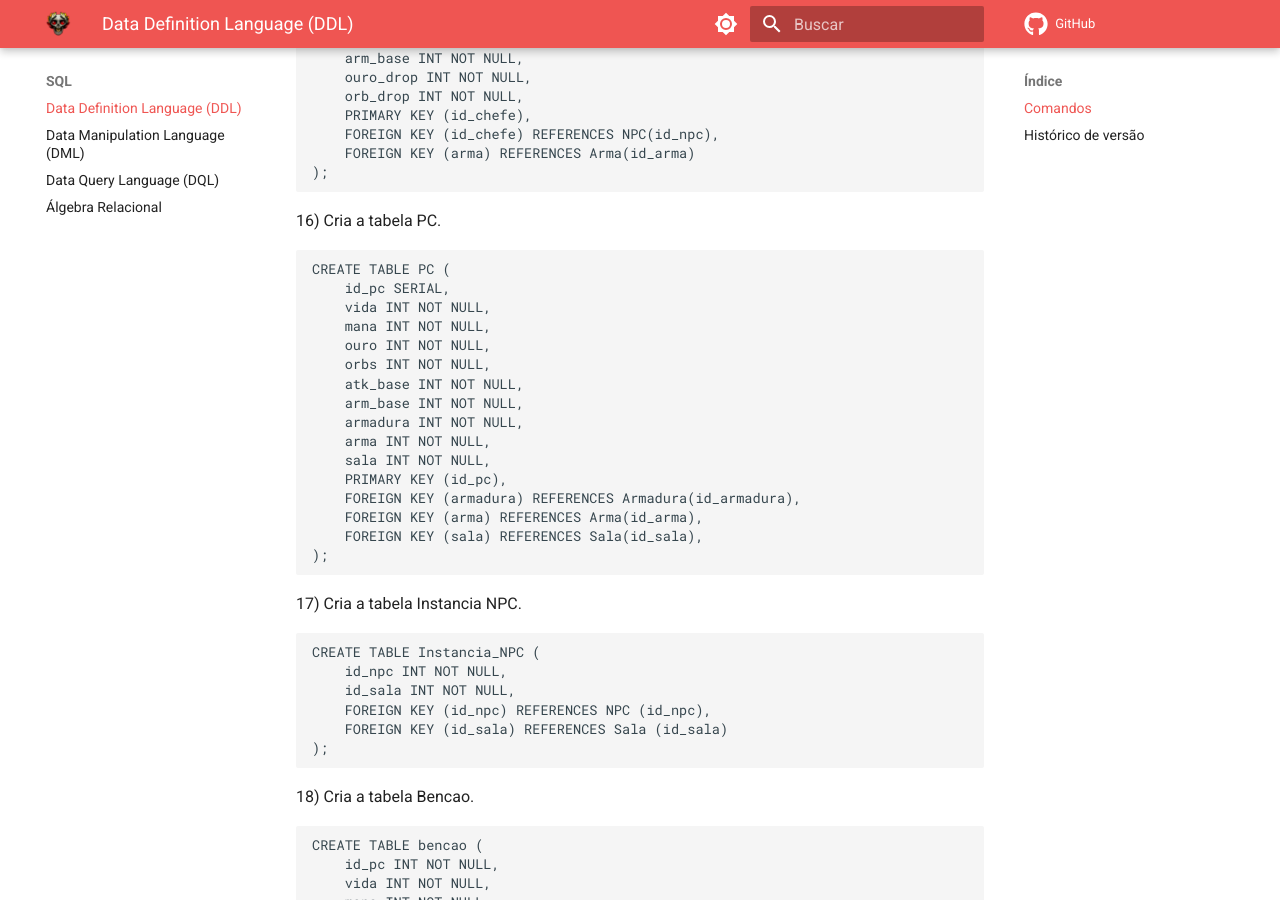
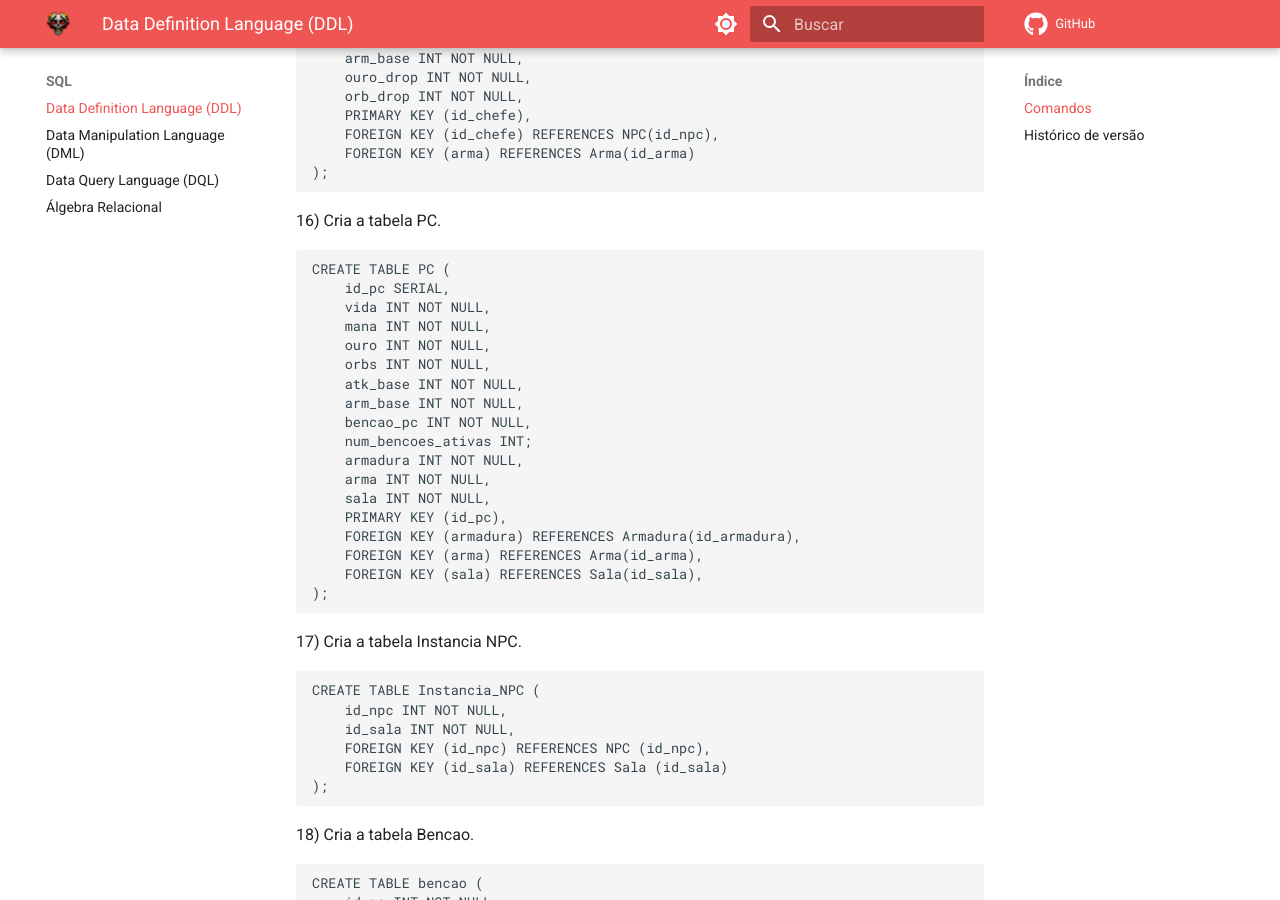
Before and after one commit to SBD1/2023.2-Dark-Souls, an MkDocs documentation site: the page built from docs/Modulo-2/DDL.md, in a window 1280 px wide and 900 px high, scrolled down 3691 px. Built offline with MkDocs 1.6.1 and Material for MkDocs 9.7.7, drawn with Linux system fonts in a browser that asks for light colours; comment, search, counter and statistics services are not loaded.

```diff
--- a/docs/Modulo-2/DDL.md
+++ b/docs/Modulo-2/DDL.md
@@ -167,6 +167,8 @@ CREATE TABLE PC (
     orbs INT NOT NULL,
     atk_base INT NOT NULL,
     arm_base INT NOT NULL,
+    bencao_pc INT NOT NULL,
+    num_bencoes_ativas INT;
     armadura INT NOT NULL,
     arma INT NOT NULL,
     sala INT NOT NULL,
```
